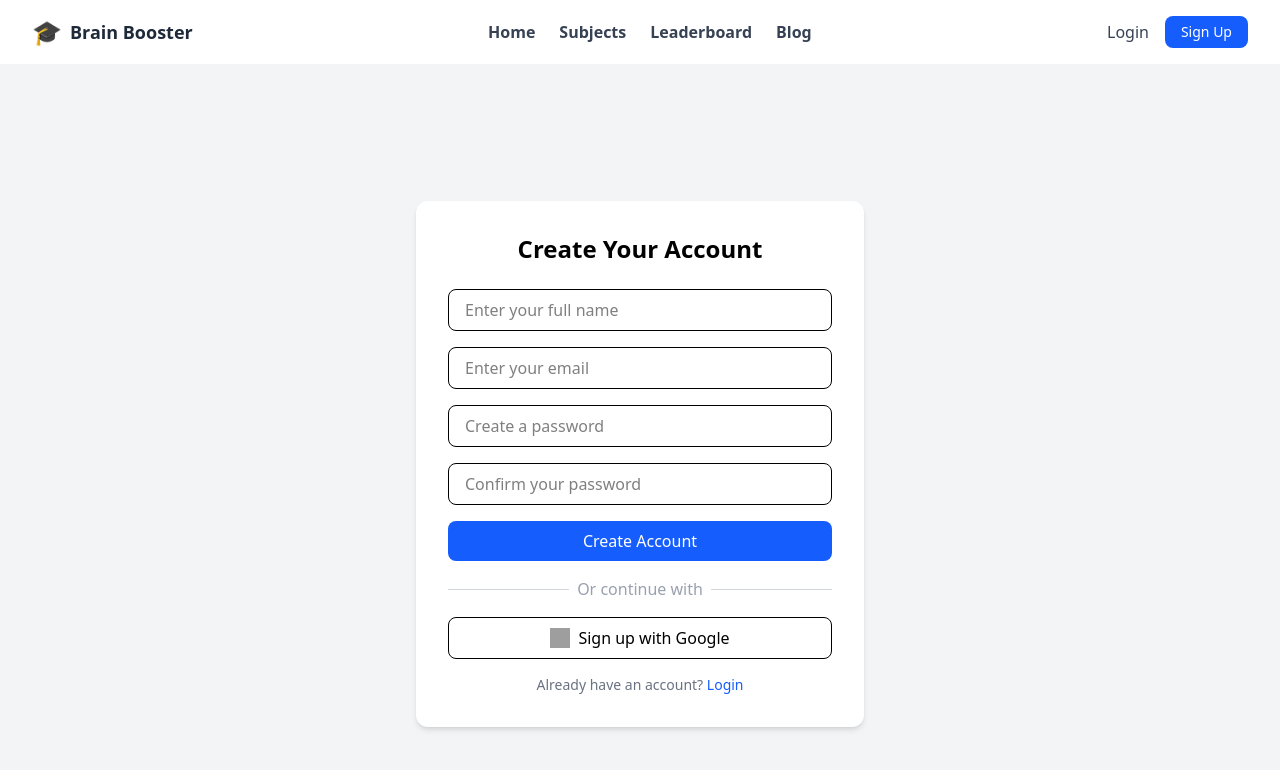
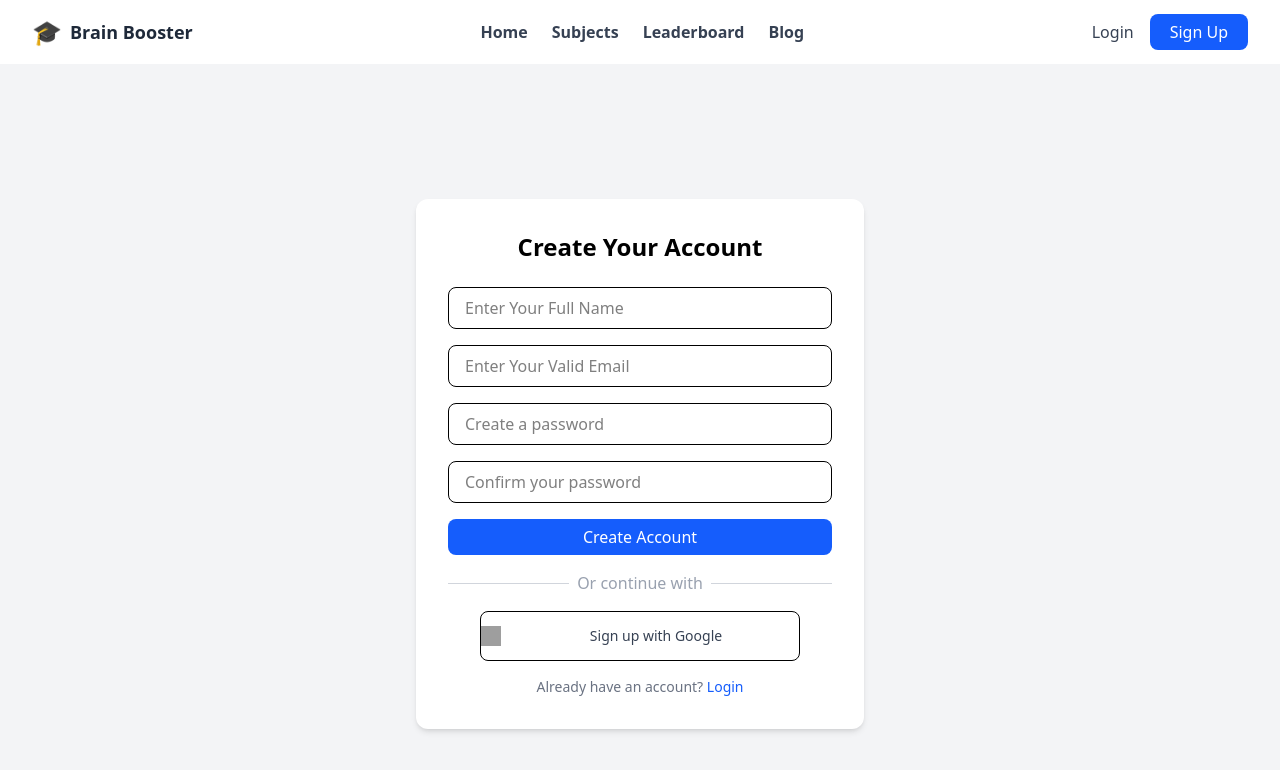
Before and after one commit to nitinsahu19/brain-booster, a React (Vite) app: page / in a window 1280 px wide. Shown: the top 770 px of the page. Built offline with nearby package versions, Linux system fonts and the light colour scheme; grey boxes are pictures that could not be loaded.

Commit message:
All file commit

```diff
--- a/package.json
+++ b/package.json
@@ -10,9 +10,11 @@
     "preview": "vite preview"
   },
   "dependencies": {
+    "@hookform/resolvers": "^5.1.1",
     "@tailwindcss/vite": "^4.1.11",
     "react": "^19.1.0",
     "react-dom": "^19.1.0",
+    "react-hook-form": "^7.60.0",
     "react-icons": "^5.5.0",
     "react-router-dom": "^7.6.3",
     "tailwindcss": "^4.1.11",
--- a/src/Components/Header/Header.jsx
+++ b/src/Components/Header/Header.jsx
@@ -1,4 +1,5 @@
 import React, { useState } from "react";
+import PrimaryBtn from "../../UI/Button/PrimaryBtn";
 
 const Navbar = () => {
     const [isOpen, setIsOpen] = useState(false);
@@ -15,14 +16,14 @@ const Navbar = () => {
                     </div>
                     <div className="hidden md:flex space-x-6 mx-auto">
                         {["Home", "Subjects", "Leaderboard", "Blog"].map((item) => (
-                            <p key={item}  className="text-gray-700 hover:text-blue-600 font-semibold cursor-pointer">
+                            <p key={item} className="text-gray-700 hover:text-blue-600 font-semibold cursor-pointer">
                                 {item}
                             </p>
                         ))}
                     </div>
                     <div className="hidden md:flex items-center space-x-4">
                         <a href="#" className="text-gray-700 hover:text-blue-600">Login</a>
-                        <a href="#" className="bg-blue-600 hover:bg-blue-700 text-white px-4 py-1.5 rounded-lg text-sm">Sign Up</a>
+                        <PrimaryBtn text='Sign Up' hasBg/>
                     </div>
                     <div className="md:hidden">
                         <button onClick={toggleMenu} className="text-2xl text-gray-800 focus:outline-none">
--- a/src/Pages/CreatePage.jsx
+++ b/src/Pages/CreatePage.jsx
@@ -1,112 +1,71 @@
 import React, { useState } from "react";
-import { z } from "zod";
-
-// Zod Schema
-const schema = z.object({
-    fullName: z.string().min(1, "Full name is required."),
-    email: z.string().min(1, "Email is required.").email("Enter a valid email address."),
-    password: z.string().min(6, "Password must be at least 6 characters."),
-    confirmPassword: z.string().min(1, "Please confirm your password."),
-}).refine((data) => data.password === data.confirmPassword, {
-    message: "Passwords do not match.",
-    path: ["confirmPassword"],
-});
+import { email, z } from "zod";
+import PrimaryBtn from "../UI/Button/PrimaryBtn";
+import Input from "../UI/InputField/Input";
+import { useForm } from "react-hook-form";
+import { zodResolver } from '@hookform/resolvers/zod';
+import { data } from "react-router-dom";
 
 export default function CreatePage() {
-    const [form, setForm] = useState({
-        fullName: "",
-        email: "",
-        password: "",
-        confirmPassword: "",
-    });
 
-    const [error, setError] = useState({});
 
-    const handleChange = (e) => {
-        setForm({ ...form, [e.target.name]: e.target.value });
-        setError({ ...error, [e.target.name]: "" }); // Clear error on change
-    };
+    // const schema = z.object({
+    //     fullName: z.string().min(1, "Full name is required."),
+    //     email: z.string().min(1, "Email is required.").email("Enter a valid email address."),
+    //     password: z.string().min(6, "Password must be at least 6 characters."),
+    //     confirmPassword: z.string().min(1, "Please confirm your password."),
+    // }).refine((data) => data.password === data.confirmPassword, {
+    //     message: "Passwords do not match.",
+    //     path: ["confirmPassword"],
+    // });
 
-    const handleSubmit = (e) => {
-        e.preventDefault();
+    const schema = z.object({
+        name: z.string().min(2, "Enter your name"),
+        email: z.string().min(2, "Enter your valid email"),
+        password: z.string().min(6, 'Password must be at least 6 characters'),
+        confirmPassword: z.string().min(6, 'please Enter Your confirm password')
+    }).refine((data) => data.password === data.confirmPassword, {
+        message: 'Passwords do not match.',
+        path: ["confirmPassword"]
+    })
 
-        const result = schema.safeParse(form);
+    const { register, reset, handleSubmit, formState: { errors }, trigger } = useForm({ resolver: zodResolver(schema) })
 
-        if (!result.success) {
-            const newErrors = {};
-            result.error.errors.forEach((err) => {
-                newErrors[err.path[0]] = err.message;
-            });
-            setError(newErrors);
-        } else {
-            setError({});
-            alert("Account created successfully!");
-            console.log("✅ Form Data:", form);
-        }
-    };
+    const submit = (data) => {
+        console.log(data);
+        reset()
+
+    }
+
+
 
     return (
         <div className="flex justify-center items-center min-h-screen bg-gray-100">
             <div className="bg-white shadow-md rounded-xl p-8 w-full max-w-md">
                 <h2 className="text-2xl font-semibold text-center mb-6">Create Your Account</h2>
 
-                <form onSubmit={handleSubmit} className="space-y-4">
+                <form onSubmit={handleSubmit(submit)} className="space-y-4">
                     <div>
-                        <input
-                            type="text"
-                            name="fullName"
-                            placeholder="Enter your full name"
-                            value={form.fullName}
-                            onChange={handleChange}
-                            className="w-full px-4 py-2 border rounded-lg focus:outline-none focus:ring-2 focus:ring-blue-500"
-                        />
-                        {error.fullName && <p className="text-red-500 text-sm mt-1">{error.fullName}</p>}
+                        <Input {...register('name')} type='text' name='name' placeholder='Enter Your Full Name' />
+                        {errors.name && <p className="text-red-500 text-sm mt-1">{errors.name.message}</p>}
                     </div>
 
                     <div>
-                        <input
-                            type="email"
-                            name="email"
-                            placeholder="Enter your email"
-                            value={form.email}
-                            onChange={handleChange}
-                            className="w-full px-4 py-2 border rounded-lg focus:outline-none focus:ring-2 focus:ring-blue-500"
-                        />
-                        {error.email && <p className="text-red-500 text-sm mt-1">{error.email}</p>}
+                        <Input  {...register('email')} type='email' name='email' placeholder='Enter Your Valid Email' />
+                        {!errors.name && errors.email && <p className="text-red-500 text-sm mt-1">{errors.email.message}</p>}
                     </div>
 
                     <div>
-                        <input
-                            type="password"
-                            name="password"
-                            placeholder="Create a password"
-                            value={form.password}
-                            onChange={handleChange}
-                            className="w-full px-4 py-2 border rounded-lg focus:outline-none focus:ring-2 focus:ring-blue-500"
-                        />
-                        {error.password && <p className="text-red-500 text-sm mt-1">{error.password}</p>}
+                        <Input {...register('password')} type='password' name='password' placeholder='Create a password' />
+                        {!errors.email && errors.password && <p className="text-red-500 text-sm mt-1">{errors.password.message}</p>}
                     </div>
 
                     <div>
-                        <input
-                            type="password"
-                            name="confirmPassword"
-                            placeholder="Confirm your password"
-                            value={form.confirmPassword}
-                            onChange={handleChange}
-                            className="w-full px-4 py-2 border rounded-lg focus:outline-none focus:ring-2 focus:ring-blue-500"
-                        />
-                        {error.confirmPassword && (
-                            <p className="text-red-500 text-sm mt-1">{error.confirmPassword}</p>
-                        )}
+                        <Input {...register('confirmPassword')} type='password' name='confirmPassword' placeholder='Confirm your password' />
+                        {!errors.password && errors.confirmPassword && <p className="text-red-500 text-sm mt-1">{errors.confirmPassword.message}</p>}
                     </div>
+                    <PrimaryBtn text='Create Account' hasBg />
 
-                    <button
-                        type="submit"
-                        className="w-full bg-blue-600 hover:bg-blue-700 text-white py-2 rounded-lg transition duration-200"
-                    >
-                        Create Account
-                    </button>
                 </form>
 
                 <div className="flex items-center my-4">
@@ -115,14 +74,14 @@ export default function CreatePage() {
                     <div className="flex-grow border-t border-gray-300"></div>
                 </div>
 
-                <button className="w-full border flex items-center justify-center py-2 rounded-lg hover:bg-gray-100">
+                <div className="border flex items-center justify-center py-2 rounded-lg hover:bg-gray-100 cursor-pointer w-full max-w-xs mx-auto">
                     <img
                         src="https://www.svgrepo.com/show/475656/google-color.svg"
                         alt="Google logo"
-                        className="w-5 h-5 mr-2"
+                        className="w-5 h-5"
                     />
-                    Sign up with Google
-                </button>
+                    <PrimaryBtn text="Sign up with Google" addClass='ml-3 font-medium text-sm text-gray-700' />
+                </div>
 
                 <p className="text-center text-sm text-gray-500 mt-4">
                     Already have an account?{" "}
--- /dev/null
+++ b/src/UI/Button/PrimaryBtn.jsx
@@ -0,0 +1,9 @@
+import React from 'react'
+
+const PrimaryBtn = ({ text, addClass, hasBg }) => {
+  return (
+    <button className={`w-full ${hasBg ? 'bg-blue-600 hover:bg-blue-700 text-white' : ''}  px-5  py-1.5 cursor-pointer rounded-lg transition duration-200 ${addClass}`}>{text}</button>
+  )
+}
+
+export default PrimaryBtn
--- /dev/null
+++ b/src/UI/InputField/Input.jsx
@@ -0,0 +1,17 @@
+import React from 'react'
+
+const Input = ({ type, placeholder, name , ...rest }) => {
+    return (
+        <div>
+            <input
+                type={type}
+                name={name}
+                placeholder={placeholder}
+                {...rest}
+                className="w-full px-4 py-2 border rounded-lg focus:outline-none focus:ring-2 focus:ring-blue-500"
+            />
+        </div>
+    )
+}
+
+export default Input
```
Also changed, not shown: 1 other file (tests, documents, lock files or other folders).
